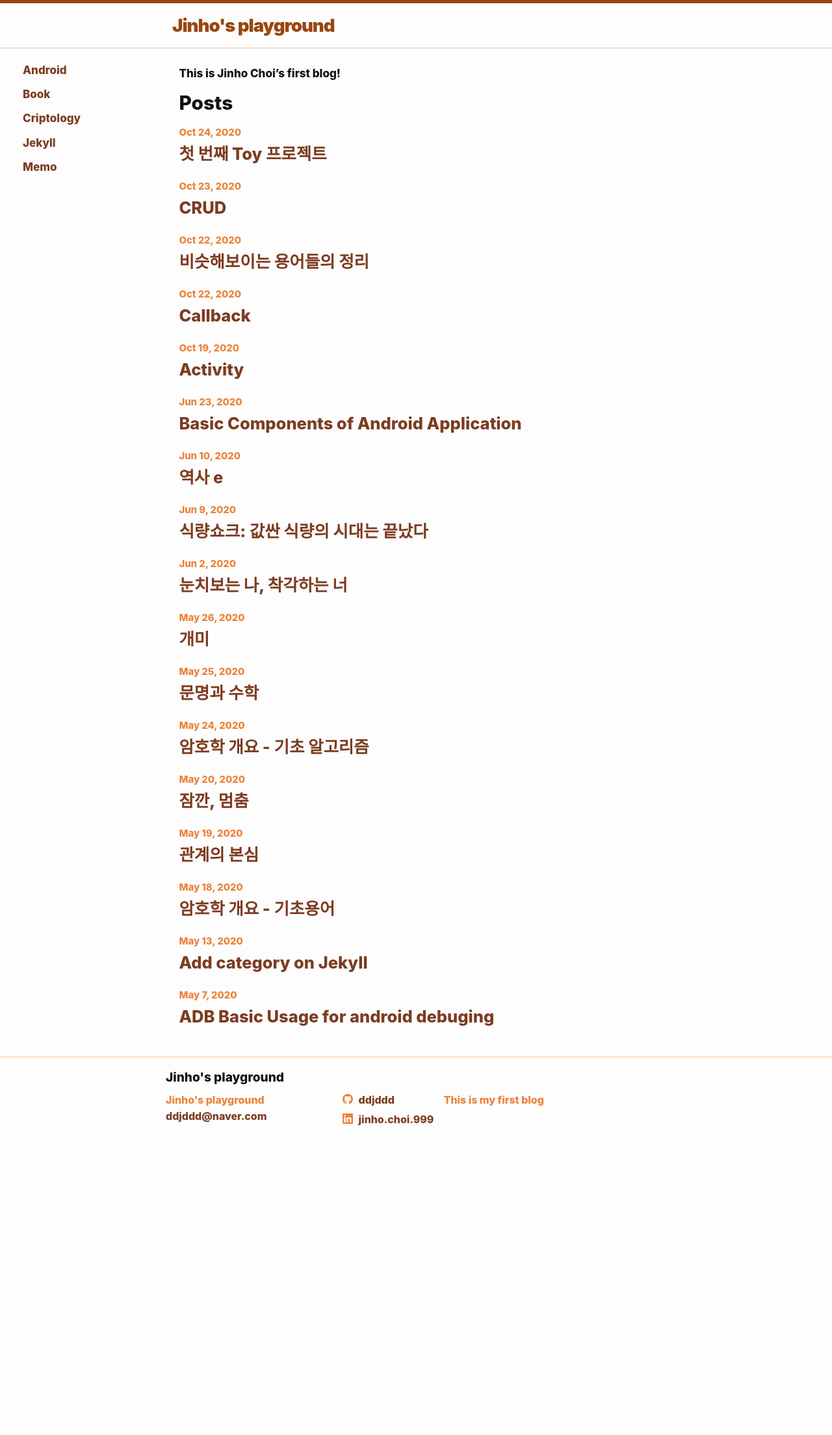
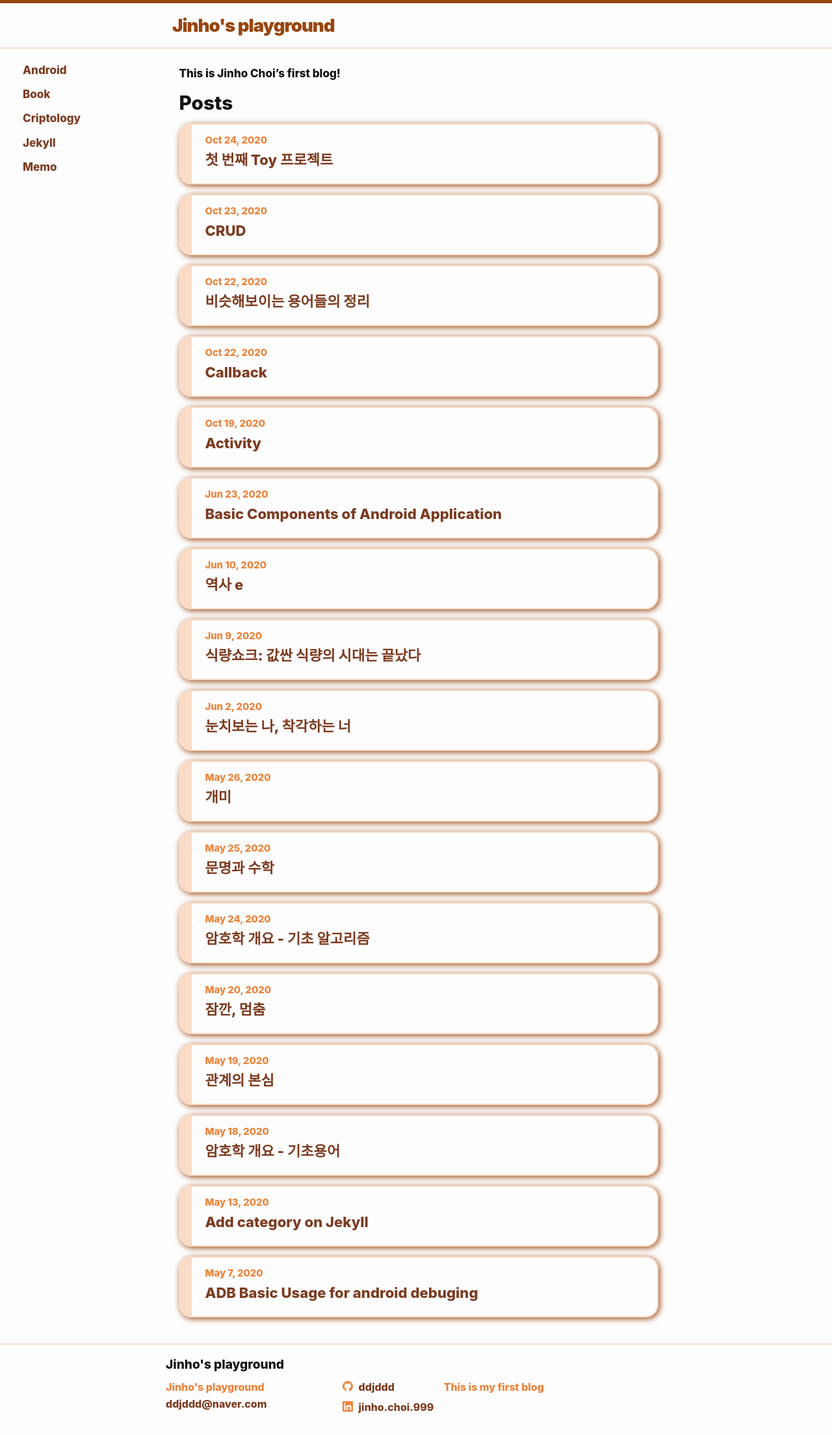
Before and after one commit to ddjddd/ddjddd.github.io, a Jekyll site: the page built from index.markdown, in a window 1280 px wide. Shown: the whole page at 65% size. Built offline with Jekyll 4.4.1, drawn with Linux system fonts in a browser that asks for light colours; before the commit the page ends 1767 px from its top, so only the background shows below that.

Commit message:
Issue [#5] - Add Card View

```diff
--- a/_layouts/home.html
+++ b/_layouts/home.html
@@ -13,7 +13,7 @@ layout: default
     <h2 class="post-list-heading">{{ page.list_title | default: "Posts" }}</h2>
     <ul class="post-list">
       {%- for post in site.posts -%}
-      <li>
+      <li class="card-content">
           {%- assign date_format = site.minima.date_format | default: "%b %-d, %Y" -%}
             <span class="post-meta">{{ post.date | date: date_format }}</span>
             <h3>
--- a/_sass/layout/_layout-default.scss
+++ b/_sass/layout/_layout-default.scss
@@ -56,3 +56,29 @@
     // border: solid red 1px;
     // background-color: brown;
 }
+
+
+/**
+ * Post card
+ */
+ .card-content {
+    border: solid $grey-color-light;
+    border-width: 2px 2px 2px 20px;
+    border-radius: 20px;
+    box-shadow: 2px 2px 10px $grey-color-dark;
+
+    padding-left: 20px;
+    padding-right: 20px;
+    padding-top: 10px;
+    padding-bottom: 10px;
+    // background-color:yellow;
+    .post-meta {
+        font-size: $small-font-size;
+        color: $grey-color;
+    }
+
+    .post-link {
+        display: block;
+        @include relative-font-size(1.3);
+    }
+ }
--- a/_sass/minima/_layout.scss
+++ b/_sass/minima/_layout.scss
@@ -166,15 +166,15 @@
   }
 }
 
-.post-meta {
-  font-size: $small-font-size;
-  color: $grey-color;
-}
+// .post-meta {
+//   font-size: $small-font-size;
+//   color: $grey-color;
+// }
 
-.post-link {
-  display: block;
-  @include relative-font-size(1.5);
-}
+// .post-link {
+//   display: block;
+//   @include relative-font-size(1.5);
+// }
 
 
 
```
Lines whose indentation alone changed are shown as unchanged.
